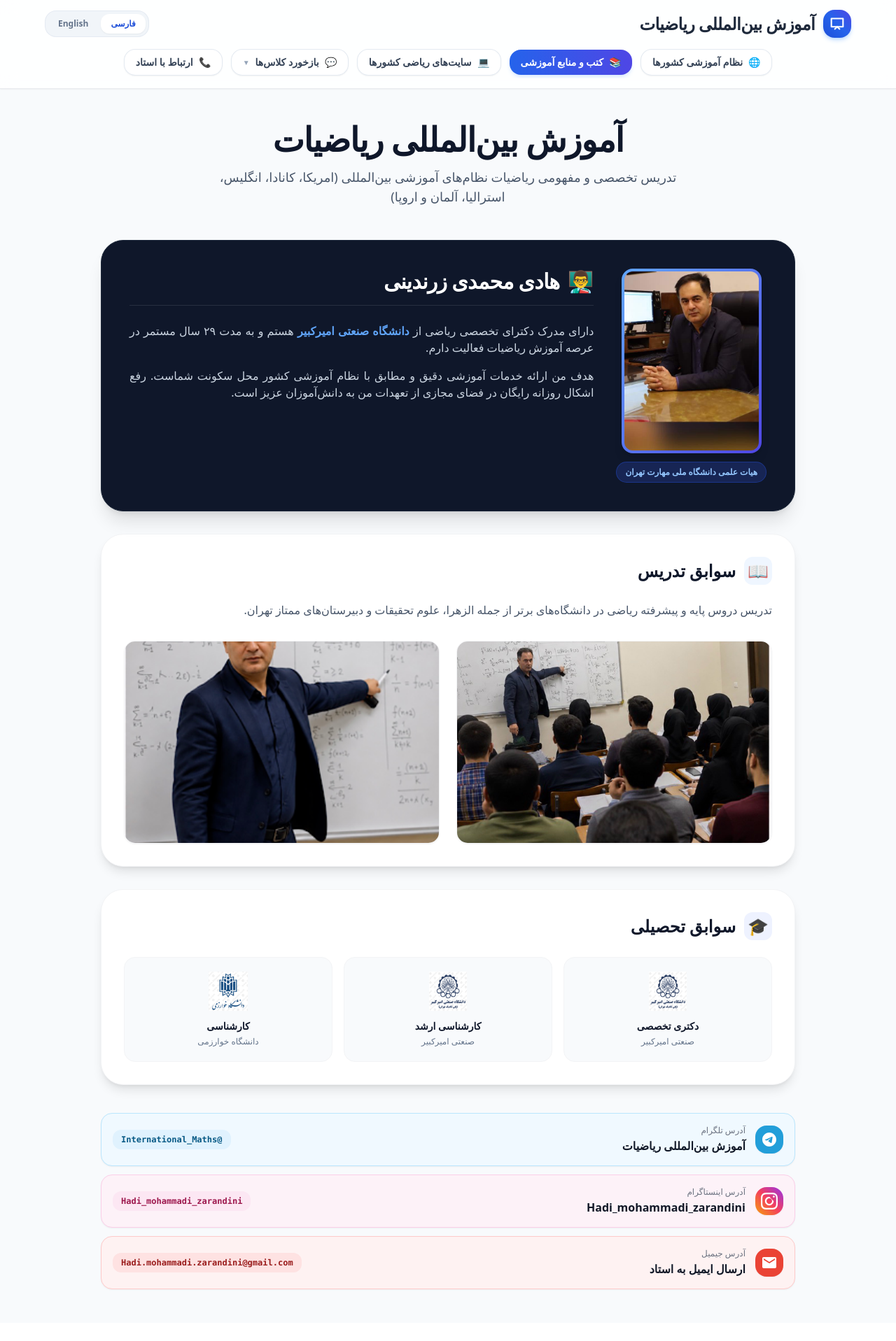
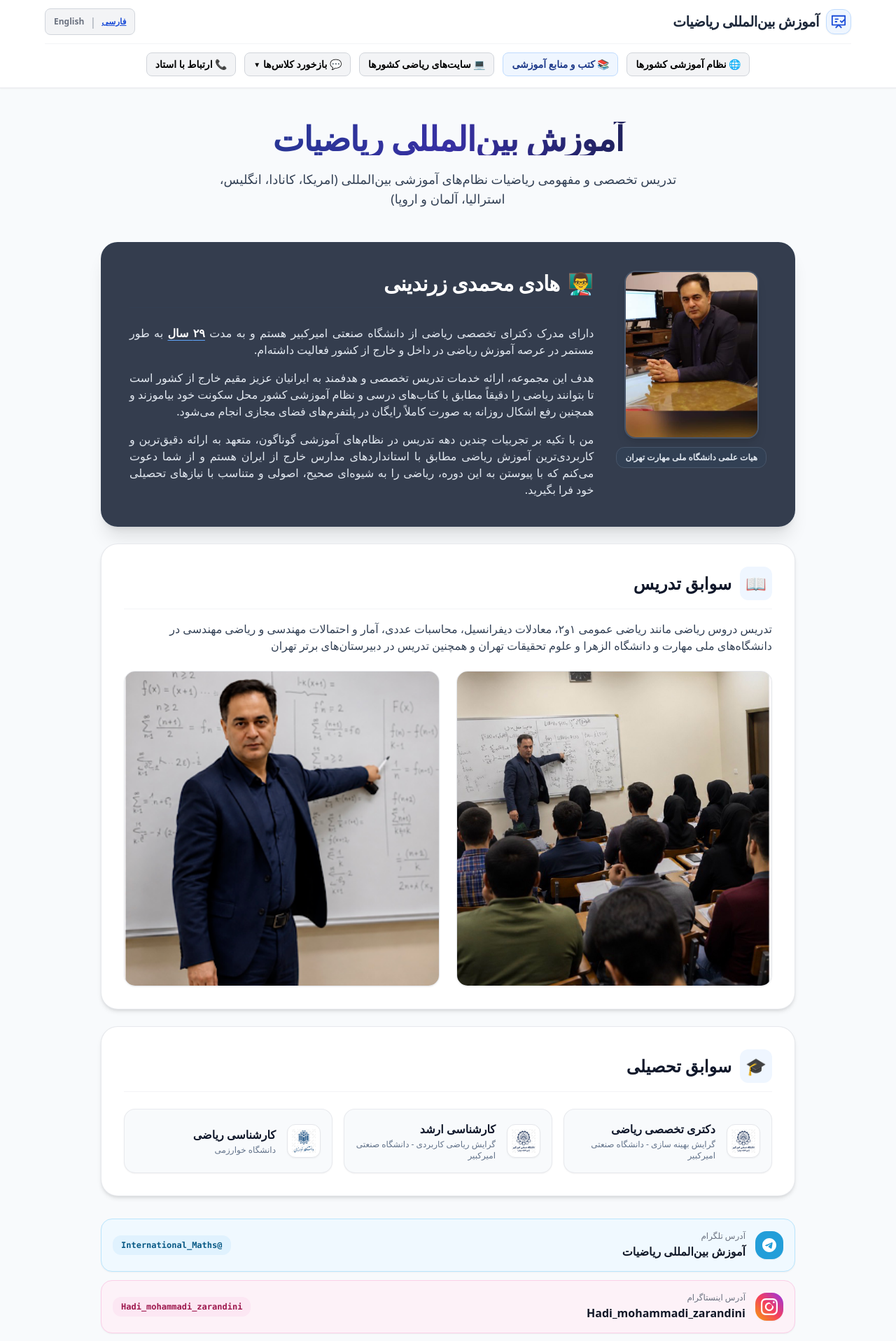
Before and after one commit to Hmohammadiz633/International-Mathematics-Site, a Next.js app: page / in a window 1280 px wide. Shown: the top 1917 px of the page at 70% size. Before the commit the page ends 1891 px from the top, so only its background shows below. Built offline with nearby package versions, Linux system fonts and the light colour scheme.

Commit message:
Update page.js

```diff
--- a/app/page.js
+++ b/app/page.js
@@ -55,144 +55,158 @@ export default function Home() {
         dangerouslySetInnerHTML={{ __html: JSON.stringify(schemaData) }}
       />
 
-      {/* هدر با دکمه‌های بازطراحی‌شده و شکیل‌تر */}
-      <header className="sticky top-0 z-50 bg-white/85 backdrop-blur-md border-b border-gray-200/80 px-4 py-3.5 shadow-sm">
+      {/* هدر */}
+      <header className="sticky top-0 z-50 bg-white/95 backdrop-blur-md border-b border-gray-200/80 px-4 py-3 shadow-sm">
         <div className="max-w-6xl mx-auto flex flex-col items-center gap-3">
           <div className="w-full flex items-center justify-between">
-            <div className="flex items-center gap-3">
-              <div className="w-10 h-10 bg-gradient-to-tr from-blue-700 via-blue-600 to-indigo-600 text-white rounded-2xl flex items-center justify-center shadow-md shadow-blue-200">
-                <svg className="w-5 h-5" viewBox="0 0 24 24" fill="none" stroke="currentColor" strokeWidth="2.5">
-                  <path d="M2 3h20v14H2z" strokeLinecap="round" strokeLinejoin="round"/>
-                  <path d="M8 21l4-4 4 4" strokeLinecap="round" strokeLinejoin="round"/>
+            <div className="flex items-center gap-2.5">
+              <div className="w-9 h-9 bg-blue-50 border border-blue-200 text-blue-700 rounded-xl flex items-center justify-center p-1.5 shadow-sm">
+                <svg className="w-full h-full" viewBox="0 0 24 24" fill="none" stroke="currentColor" strokeWidth="2" strokeLinecap="round" strokeLinejoin="round">
+                  <path d="M2 3h20v14H2z" />
+                  <path d="M8 21l4-4 4 4" />
+                  <path d="M7 8h4" />
+                  <path d="M7 12h2" />
+                  <path d="M15 11l2 2 4-4" />
                 </svg>
               </div>
-              <h1 className="font-black text-lg md:text-2xl text-slate-800 tracking-tight">
+              <h1 className="font-black text-base md:text-xl text-slate-800 tracking-tight leading-snug">
                 {isFa ? 'آموزش بین‌المللی ریاضیات' : 'International Math'}
               </h1>
             </div>
 
-            <div className="flex items-center gap-1 bg-slate-100 p-1 rounded-2xl border border-slate-200/80">
+            <div className="flex items-center gap-2 bg-gray-100 px-3 py-1.5 rounded-lg border border-gray-300">
               <button
                 type="button"
                 onClick={() => setLang('fa')}
-                className={`px-3.5 py-1.5 rounded-xl text-xs font-black transition-all ${isFa ? 'bg-white text-blue-700 shadow-sm' : 'text-slate-500 hover:text-slate-900'}`}
+                className={`text-xs font-bold transition ${isFa ? 'text-blue-700 underline font-black' : 'text-gray-500 hover:text-black'}`}
               >
                 فارسی
               </button>
+              <span className="text-gray-400 font-light">|</span>
               <button
                 type="button"
                 onClick={() => setLang('en')}
-                className={`px-3.5 py-1.5 rounded-xl text-xs font-black transition-all ${!isFa ? 'bg-white text-blue-700 shadow-sm' : 'text-slate-500 hover:text-slate-900'}`}
+                className={`text-xs font-bold transition ${!isFa ? 'text-blue-700 underline font-black' : 'text-gray-500 hover:text-black'}`}
               >
                 English
               </button>
             </div>
           </div>
 
-          {/* نوار دکمه‌های بالای صفحه با طراحی جذاب و لبه‌های گرد */}
-          <nav className="w-full flex items-center justify-center gap-2 md:gap-3 overflow-x-auto py-1 no-scrollbar">
+          <div className="w-full flex flex-col items-center gap-2 border-t border-gray-100 pt-2">
+            <div className="w-full flex items-center justify-center gap-2 md:gap-3 overflow-x-auto py-1 text-xs md:text-sm font-bold">
+              {/* لینک مستقیم به صفحه جدید نظام آموزشی کشورها */}
               <Link
                 href="/educational-systems"
-              className="flex items-center gap-2 px-4 py-2 bg-white hover:bg-slate-100 text-slate-700 rounded-2xl border border-slate-200/90 shadow-sm hover:shadow transition-all whitespace-nowrap text-xs md:text-sm font-black"
+                className="px-3 py-1.5 bg-gray-100 hover:bg-gray-200 text-black rounded-lg border border-gray-300 whitespace-nowrap transition flex items-center gap-1"
               >
-              <span>🌐</span>
-              <span>{isFa ? 'نظام آموزشی کشورها' : 'Educational Systems'}</span>
+                🌐 {isFa ? 'نظام آموزشی کشورها' : 'Educational Systems'}
               </Link>
 
               <Link
-              href="/books#country-books"
-              className="flex items-center gap-2 px-4 py-2 bg-gradient-to-r from-blue-600 to-indigo-600 hover:from-blue-700 hover:to-indigo-700 text-white rounded-2xl shadow-md shadow-blue-100 transition-all whitespace-nowrap text-xs md:text-sm font-black"
+                href="/books"
+                className="px-3 py-1.5 bg-blue-50 hover:bg-blue-100 text-blue-900 rounded-lg border border-blue-200 whitespace-nowrap transition flex items-center gap-1"
               >
-              <span>📚</span>
-              <span>{isFa ? 'کتب و منابع آموزشی' : 'Books & Resources'}</span>
+                📚 {isFa ? 'کتب و منابع آموزشی' : 'Books & Resources'}
               </Link>
 
               <Link
                 href="/math-sites"
-              className="flex items-center gap-2 px-4 py-2 bg-white hover:bg-slate-100 text-slate-700 rounded-2xl border border-slate-200/90 shadow-sm hover:shadow transition-all whitespace-nowrap text-xs md:text-sm font-black"
+                className="px-3 py-1.5 bg-gray-100 hover:bg-gray-200 text-black rounded-lg border border-gray-300 whitespace-nowrap transition flex items-center gap-1"
               >
-              <span>💻</span>
-              <span>{isFa ? 'سایت‌های ریاضی کشورها' : 'Math Websites'}</span>
+                💻 {isFa ? 'سایت‌های ریاضی کشورها' : 'Math Websites'}
               </Link>
 
               <button
                 type="button"
                 onClick={() => setIsFeedbackOpen(!isFeedbackOpen)}
-              className="flex items-center gap-2 px-4 py-2 bg-white hover:bg-amber-50/80 text-slate-700 hover:text-amber-800 rounded-2xl border border-slate-200/90 hover:border-amber-200 shadow-sm transition-all whitespace-nowrap text-xs md:text-sm font-black"
+                className="px-3 py-1.5 bg-gray-100 hover:bg-gray-200 text-black rounded-lg border border-gray-300 whitespace-nowrap transition flex items-center gap-1"
               >
-              <span>💬</span>
-              <span>{isFa ? 'بازخورد کلاس‌ها' : 'Class Feedback'}</span>
-              <span className="text-[10px] text-slate-400">▼</span>
+                <span>💬 {isFa ? 'بازخورد کلاس‌ها' : 'Class Feedback'}</span>
+                <span className="text-[10px]">{isFeedbackOpen ? '▲' : '▼'}</span>
               </button>
 
               <button
                 type="button"
                 onClick={() => scrollToSection('contact')}
-              className="flex items-center gap-2 px-4 py-2 bg-white hover:bg-emerald-50 text-slate-700 hover:text-emerald-800 rounded-2xl border border-slate-200/90 hover:border-emerald-200 shadow-sm transition-all whitespace-nowrap text-xs md:text-sm font-black"
+                className="px-3 py-1.5 bg-gray-100 hover:bg-gray-200 text-black rounded-lg border border-gray-300 whitespace-nowrap transition"
               >
-              <span>📞</span>
-              <span>{isFa ? 'ارتباط با استاد' : 'Contact'}</span>
+                📞 {isFa ? 'ارتباط با استاد' : 'Contact'}
               </button>
-          </nav>
+            </div>
 
-          {/* کشویی بازخورد */}
+            {/* منوی کشویی بازخورد کلاس‌ها */}
             {isFeedbackOpen && (
-            <div className="w-full flex items-center justify-center gap-2.5 flex-wrap bg-amber-50/60 p-3 rounded-2xl border border-amber-200/60">
+              <div className="w-full flex items-center justify-center gap-2 flex-wrap bg-gray-50 p-2.5 rounded-xl border border-gray-200 my-1 shadow-inner">
                 {feedbacks.map((item, idx) => (
-                <a key={idx} href={item.link} target="_blank" rel="noopener noreferrer" className="px-3.5 py-1.5 bg-white hover:bg-amber-100 text-xs font-bold text-amber-900 rounded-xl border border-amber-200 shadow-sm transition-all">
-                  ⭐ {isFa ? item.fa : item.en}
+                  <a key={idx} href={item.link} target="_blank" rel="noopener noreferrer" className="px-3 py-1.5 bg-white hover:bg-gray-100 text-xs font-semibold text-black rounded-lg border border-gray-300 shadow-sm transition flex items-center gap-1.5">
+                    <span>⭐</span>
+                    <span>{isFa ? item.fa : item.en}</span>
                   </a>
                 ))}
               </div>
             )}
           </div>
+        </div>
       </header>
 
-      {/* بنر اصلی */}
+      {/* بنر اصلی و عنوان */}
       <section className="max-w-4xl mx-auto text-center px-4 pt-12 pb-6">
-        <h2 className="text-3xl md:text-5xl font-black text-slate-900 mb-4 leading-tight tracking-tight">
+        <h2 className="text-3xl md:text-5xl font-black text-slate-900 mb-5 leading-tight tracking-tight bg-gradient-to-r from-blue-900 via-indigo-800 to-slate-900 bg-clip-text text-transparent">
           {isFa ? 'آموزش بین‌المللی ریاضیات' : 'International Mathematics Tutoring'}
         </h2>
-        <p className="text-slate-600 text-base md:text-lg leading-relaxed max-w-2xl mx-auto font-medium">
+        <p className="text-slate-700 text-base md:text-lg leading-relaxed max-w-2xl mx-auto font-medium">
           {isFa
             ? 'تدریس تخصصی و مفهومی ریاضیات نظام‌های آموزشی بین‌المللی (امریكا، كانادا، انگلیس، استرالیا، آلمان و اروپا)'
             : 'Specialized math education for international curricula (USA, Canada, UK, Australia, Germany, Europe).'}
         </p>
       </section>
 
-      {/* معرفی استاد */}
+      {/* معرفی هادی محمدی زرندینی */}
       <section id="about" className="max-w-5xl mx-auto px-4 pt-6">
-        <div className="bg-slate-900 text-white rounded-[2rem] p-6 md:p-10 border border-slate-800 shadow-xl relative overflow-hidden">
-          <div className="flex flex-col md:flex-row items-center md:items-start gap-8 relative z-10">
-            <div className="shrink-0 flex flex-col items-center gap-3">
-              <div className="p-1 bg-gradient-to-br from-blue-400 to-indigo-600 rounded-2xl shadow-lg">
+        <div className="bg-slate-800/90 text-white rounded-3xl p-6 md:p-10 border border-slate-700/60 shadow-xl">
+          <div className="flex flex-col md:flex-row items-center md:items-start gap-8">
+            <div className="shrink-0 flex flex-col items-center">
               <img
                 src="/profile.jpg"
-                  alt="هادی محمدی زرندینی"
-                  className="w-48 h-64 object-cover rounded-xl"
+                alt="هادی محمدی زرندینی مدرس ریاضی بین الملل"
+                className="w-48 h-60 object-cover rounded-2xl border-2 border-slate-600 shadow-lg mb-3"
               />
-              </div>
-              <span className="text-xs font-bold text-blue-300 bg-blue-950 px-3 py-1.5 rounded-full border border-blue-800/60 text-center">
-                {isFa ? 'هیات علمی دانشگاه ملی مهارت تهران' : 'Faculty Member at National Skills University'}
+              <span className="text-xs font-bold text-slate-200 bg-slate-700/80 px-3 py-1.5 rounded-xl border border-slate-600 text-center">
+                {isFa ? 'هیات علمی دانشگاه ملی مهارت تهران' : 'Faculty Member at National Skills University of Tehran'}
               </span>
             </div>
             <div className="flex-1">
-              <div className="flex items-center gap-3 mb-6 border-b border-white/10 pb-4">
+              <div className="flex items-center gap-3 mb-6 border-b border-slate-700/60 pb-4 mt-2 md:mt-0">
                 <span className="text-3xl">👨‍🏫</span>
-                <h3 className="text-2xl md:text-3xl font-black tracking-tight">
+                <h3 className="text-2xl md:text-3xl font-black text-white leading-snug tracking-tight">
                   {isFa ? 'هادی محمدی زرندینی' : 'Hadi Mohammadi Zarandini'}
                 </h3>
               </div>
-              <div className="text-slate-300 leading-relaxed text-sm md:text-base space-y-4 text-justify">
+              <div className="text-slate-200 leading-loose text-sm md:text-base space-y-4 text-justify font-normal">
                 {isFa ? (
                   <>
-                    <p>دارای مدرک دکترای تخصصی ریاضی از <span className="text-blue-400 font-bold">دانشگاه صنعتی امیرکبیر</span> هستم و به مدت ۲۹ سال مستمر در عرصه آموزش ریاضیات فعالیت دارم.</p>
-                    <p>هدف من ارائه خدمات آموزشی دقیق و مطابق با نظام آموزشی کشور محل سکونت شماست. رفع اشکال روزانه رایگان در فضای مجازی از تعهدات من به دانش‌آموزان عزیز است.</p>
+                    <p>
+                      دارای مدرک دکترای تخصصی ریاضی از دانشگاه صنعتی امیرکبیر هستم و به مدت <strong className="text-white font-black underline decoration-blue-400 underline-offset-4">۲۹ سال</strong> به طور مستمر در عرصه آموزش ریاضی در داخل و خارج از کشور فعالیت داشته‌ام.
+                    </p>
+                    <p>
+                      هدف این مجموعه، ارائه خدمات تدریس تخصصی و هدفمند به ایرانیان عزیز مقیم خارج از کشور است تا بتوانند ریاضی را دقیقاً مطابق با کتاب‌های درسی و نظام آموزشی کشور محل سکونت خود بیاموزند و همچنین رفع اشکال روزانه به صورت کاملاً رایگان در پلتفرم‌های فضای مجازی انجام می‌شود.
+                    </p>
+                    <p>
+                      من با تکیه بر تجربیات چندین دهه تدریس در نظام‌های آموزشی گوناگون، متعهد به ارائه دقیق‌ترین و کاربردی‌ترین آموزش ریاضی مطابق با استانداردهای مدارس خارج از ایران هستم و از شما دعوت می‌کنم که با پیوستن به این دوره، ریاضی را به شیوه‌ای صحیح، اصولی و متناسب با نیازهای تحصیلی خود فرا بگیرید.
+                    </p>
                   </>
                 ) : (
                   <>
-                    <p>PhD in Mathematics from <span className="text-blue-400 font-bold">Amirkabir University of Technology</span> with 29 years of teaching experience.</p>
-                    <p>My goal is to provide specialized tutoring tailored to your specific local curriculum with free daily support.</p>
+                    <p>
+                      Holder of a Ph.D. in Mathematics from Amirkabir University of Technology, with over <strong className="text-white font-black underline decoration-blue-400 underline-offset-4">29 years</strong> of continuous experience in teaching mathematics both nationally and internationally.
+                    </p>
+                    <p>
+                      The goal of this program is to provide targeted, specialized math tutoring for students living abroad, aligning perfectly with their local school standard curricula, alongside free daily Q&A sessions on social media platforms.
+                    </p>
+                    <p>
+                      Special summer prep classes are also offered to reinforce mathematical foundations and prepare students for the upcoming academic year.
+                    </p>
                   </>
                 )}
               </div>
@@ -202,59 +216,108 @@ export default function Home() {
       </section>
 
       {/* سوابق تدریس */}
-      <section className="max-w-5xl mx-auto px-4 pt-8">
-        <div className="bg-white rounded-[2rem] p-6 md:p-8 border border-gray-100 shadow-lg">
-          <h4 className="text-xl md:text-2xl font-black text-slate-900 mb-6 flex items-center gap-3">
-            <span className="w-10 h-10 bg-blue-50 text-blue-600 rounded-xl flex items-center justify-center font-bold">📖</span>
+      <section className="max-w-5xl mx-auto px-4 pt-6">
+        <div className="bg-white text-gray-900 rounded-3xl p-6 md:p-8 border border-gray-200/90 shadow-md">
+          <h4 className="text-xl md:text-2xl font-black text-slate-900 mb-4 flex items-center gap-3 border-b border-gray-100 pb-3 leading-snug">
+            <span className="p-2 bg-blue-50 text-blue-700 rounded-xl">📖</span>
             <span>{isFa ? 'سوابق تدریس' : 'Teaching Experience'}</span>
           </h4>
-          <p className="text-slate-600 leading-relaxed text-sm md:text-base mb-8">
+          <p className="text-slate-700 leading-relaxed text-sm md:text-base font-normal mb-6">
             {isFa
-              ? 'تدریس دروس پایه و پیشرفته ریاضی در دانشگاه‌های برتر از جمله الزهرا، علوم تحقیقات و دبیرستان‌های ممتاز تهران.'
-              : 'Teaching Calculus, ODE, Statistics, and Engineering Math at top universities and high schools in Tehran.'}
+              ? 'تدریس دروس ریاضی مانند ریاضی عمومی ۱و۲، معادلات دیفرانسیل، محاسبات عددی، آمار و احتمالات مهندسی و ریاضی مهندسی در دانشگاه‌های ملی مهارت و دانشگاه الزهرا و علوم تحقیقات تهران و همچنین تدریس در دبیرستان‌های برتر تهران'
+              : 'Teaching higher math courses including Calculus I & II, Differential Equations, Numerical Analysis, Engineering Statistics & Probability, and Engineering Mathematics at National Skills University, Alzahra University, and Science and Research Branch of Tehran, as well as teaching in top high schools in Tehran.'}
           </p>
+
           <div className="grid grid-cols-1 sm:grid-cols-2 gap-6">
-            <div className="rounded-2xl overflow-hidden shadow-sm border border-gray-100">
-              <img src="/teaching1.JPG" className="w-full h-72 object-cover" />
+            <div className="w-full aspect-square rounded-2xl overflow-hidden border border-gray-200 bg-gray-100 shadow-sm">
+              <img
+                src="/teaching1.JPG"
+                alt="تدریس هادی محمدی زرندینی در دانشگاه"
+                className="w-full h-full object-cover hover:scale-105 transition duration-300"
+              />
             </div>
-            <div className="rounded-2xl overflow-hidden shadow-sm border border-gray-100">
-              <img src="/teaching2.PNG" className="w-full h-72 object-cover" />
+
+            <div className="w-full aspect-square rounded-2xl overflow-hidden border border-gray-200 bg-gray-100 shadow-sm">
+              <img
+                src="/teaching2.PNG"
+                alt="تدریس ریاضیات هادی محمدی زرندینی"
+                className="w-full h-full object-cover hover:scale-105 transition duration-300"
+              />
             </div>
           </div>
         </div>
       </section>
 
       {/* سوابق تحصیلی */}
-      <section className="max-w-5xl mx-auto px-4 pt-8">
-        <div className="bg-white rounded-[2rem] p-6 md:p-8 border border-gray-100 shadow-lg">
-          <h4 className="text-xl md:text-2xl font-black text-slate-900 mb-6 flex items-center gap-3">
-            <span className="w-10 h-10 bg-indigo-50 text-indigo-600 rounded-xl flex items-center justify-center font-bold">🎓</span>
+      <section className="max-w-5xl mx-auto px-4 pt-6">
+        <div className="bg-white text-gray-900 rounded-3xl p-6 md:p-8 border border-gray-200/90 shadow-md">
+          <h4 className="text-xl md:text-2xl font-black text-slate-900 mb-6 flex items-center gap-3 border-b border-gray-100 pb-3 leading-snug">
+            <span className="p-2 bg-blue-50 text-blue-700 rounded-xl">🎓</span>
             <span>{isFa ? 'سوابق تحصیلی' : 'Education'}</span>
           </h4>
+
           <div className="grid grid-cols-1 md:grid-cols-3 gap-4">
-            {[
-              { img: '/amirkabir.jpg', title: isFa ? 'دکتری تخصصی' : 'PhD', uni: isFa ? 'صنعتی امیرکبیر' : 'Amirkabir' },
-              { img: '/amirkabir.jpg', title: isFa ? 'کارشناسی ارشد' : 'MSc', uni: isFa ? 'صنعتی امیرکبیر' : 'Amirkabir' },
-              { img: '/kharazmi.jpg', title: isFa ? 'کارشناسی' : 'BSc', uni: isFa ? 'دانشگاه خوارزمی' : 'Kharazmi' }
-            ].map((edu, i) => (
-              <div key={i} className="flex flex-col items-center p-5 bg-slate-50 rounded-2xl border border-gray-100">
-                <img src={edu.img} className="w-14 h-14 object-contain mb-3" />
-                <h5 className="font-black text-slate-900 text-sm">{edu.title}</h5>
-                <p className="text-xs text-slate-500 mt-1">{edu.uni}</p>
+            <div className="flex items-center gap-4 bg-slate-50 p-4 rounded-2xl border border-gray-200/80 shadow-sm hover:shadow-md transition">
+              <div className="w-12 h-12 shrink-0 bg-white border border-gray-200 rounded-xl p-1.5 flex items-center justify-center overflow-hidden shadow-sm">
+                <img
+                  src="/amirkabir.jpg"
+                  alt="دانشگاه صنعتی امیرکبیر"
+                  className="w-full h-full object-contain"
+                />
               </div>
-            ))}
+              <div>
+                <h5 className="font-bold text-slate-900 text-sm md:text-base leading-snug">
+                  {isFa ? 'دکتری تخصصی ریاضی' : 'Ph.D. in Mathematics'}
+                </h5>
+                <p className="text-xs text-slate-500 font-normal mt-0.5">
+                  {isFa ? 'گرایش بهینه سازی - دانشگاه صنعتی امیرکبیر' : 'Optimization - Amirkabir University'}
+                </p>
+              </div>
+            </div>
+
+            <div className="flex items-center gap-4 bg-slate-50 p-4 rounded-2xl border border-gray-200/80 shadow-sm hover:shadow-md transition">
+              <div className="w-12 h-12 shrink-0 bg-white border border-gray-200 rounded-xl p-1.5 flex items-center justify-center overflow-hidden shadow-sm">
+                <img
+                  src="/amirkabir.jpg"
+                  alt="دانشگاه صنعتی امیرکبیر"
+                  className="w-full h-full object-contain"
+                />
+              </div>
+              <div>
+                <h5 className="font-bold text-slate-900 text-sm md:text-base leading-snug">
+                  {isFa ? 'کارشناسی ارشد' : 'M.Sc. in Applied Mathematics'}
+                </h5>
+                <p className="text-xs text-slate-500 font-normal mt-0.5">
+                  {isFa ? 'گرایش ریاضی کاربردی - دانشگاه صنعتی امیرکبیر' : 'Amirkabir University of Technology'}
+                </p>
+              </div>
+            </div>
+
+            <div className="flex items-center gap-4 bg-slate-50 p-4 rounded-2xl border border-gray-200/80 shadow-sm hover:shadow-md transition">
+              <div className="w-12 h-12 shrink-0 bg-white border border-gray-200 rounded-xl p-1.5 flex items-center justify-center overflow-hidden shadow-sm">
+                <img
+                  src="/kharazmi.jpg"
+                  alt="دانشگاه خوارزمی"
+                  className="w-full h-full object-contain"
+                />
+              </div>
+              <div>
+                <h5 className="font-bold text-slate-900 text-sm md:text-base leading-snug">
+                  {isFa ? 'کارشناسی ریاضی' : 'B.Sc. in Mathematics'}
+                </h5>
+                <p className="text-xs text-slate-500 font-normal mt-0.5">
+                  {isFa ? 'دانشگاه خوارزمی' : 'Kharazmi University'}
+                </p>
+              </div>
+            </div>
           </div>
         </div>
       </section>
 
-      <div id="contact" className="mt-10">
+      {/* ارتباط با استاد */}
+      <div id="contact" className="mt-8">
         <ContactButtons lang={lang} />
       </div>
-
-      <style jsx global>{`
-        .no-scrollbar::-webkit-scrollbar { display: none; }
-        .no-scrollbar { -ms-overflow-style: none; scrollbar-width: none; }
-      `}</style>
     </main>
   );
 }
```
Lines whose indentation alone changed are shown as unchanged.
